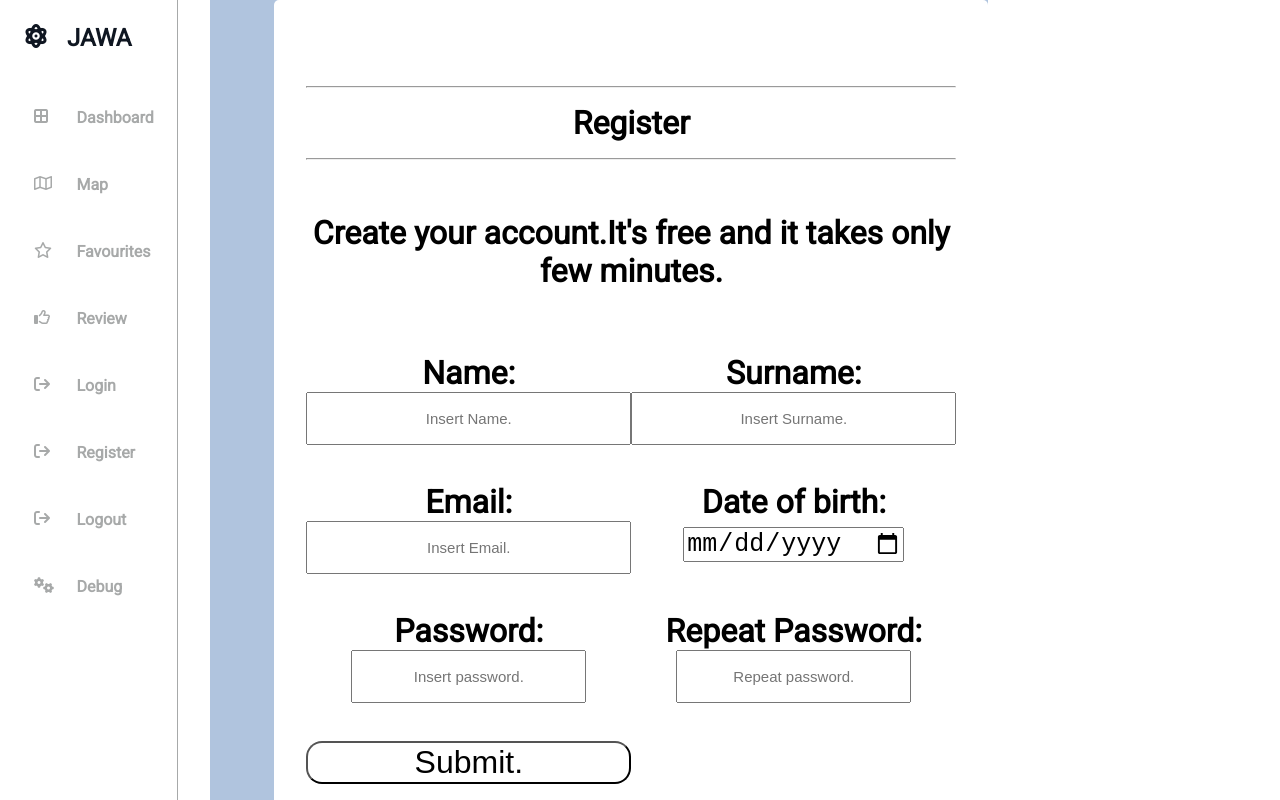
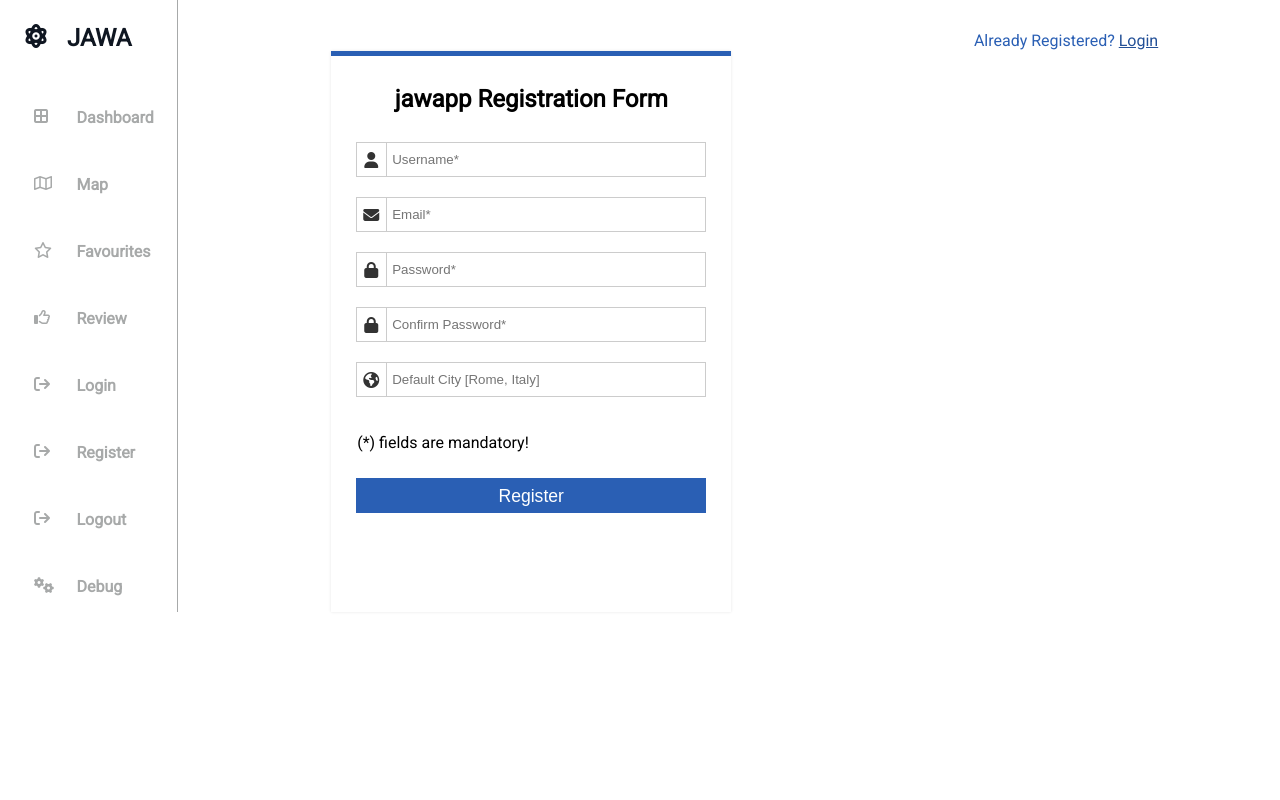
Before and after one commit to marco3724/jawapp, a Vue app: page /register in a window 1280 px wide. Shown: the top 800 px of the page. Built offline with nearby package versions, Linux system fonts and the light colour scheme.

Commit message:
new registration form

```diff
--- a/src/views/RegistrationFormView.vue
+++ b/src/views/RegistrationFormView.vue
@@ -1,55 +1,43 @@
 <template>
-<form action="" method="post" name="eseform" enctype="multipart/form-data">
-<div class="container">
-        <div class="registration">
-            <div class="h1">
-                <br>
-                <hr><b>Register</b><hr>
-                <br>
-                <b>Create your account.It's free and it takes only few minutes.</b>
+
+<div class="form_wrapper">
+  <div class="form_container">
+    <div class="title_container">
+      <h2>jawapp Registration Form</h2>
     </div>
-            <div class="content">
-                <div class="container-name">
-                        <b>Name:</b>
-                        <input type="text" placeholder="Insert Name." name="name" size="30"  maxlength="10" required><br><br>
+    <div class="row clearfix">
+      <div class="">
+        <form>
+          <div class="input_field"> <span><i aria-hidden="true" class="fa fa-user"></i></span>
+            <label for="username" class="hidden">Username</label>
+                <input type="text" name="username" placeholder="Username*" required/>
           </div>
-
-                <div class="container-surname">
-                    <b>Surname:</b>
-                    <input type="text" placeholder="Insert Surname." name="surname" size="30" maxlength="20"  required><br><br>
+          <div class="input_field"> <span><i aria-hidden="true" class="fa fa-envelope"></i></span>
+            <label for="email" class="hidden">Email</label>
+            <input type="email" name="email" placeholder="Email*" required />
           </div>
-
-                <div class="container-email">
-                        <b>Email:</b>
-                        <input type="text" placeholder="Insert Email." name="email" size="30"  maxlength="30" required><br><br>
+          <div class="input_field"> <span><i aria-hidden="true" class="fa fa-lock"></i></span>
+            <label for="password" class="hidden">Password</label>
+            <input type="password" name="password" placeholder="Password*" required />
           </div>
-
-                <div class="container-birth">
-                    <b>Date of birth:</b>
-                    <input type="date" name="birthdate" id="birthdate"  required><br><br>
+          <div class="input_field"> <span><i aria-hidden="true" class="fa fa-lock"></i></span>
+            <label for="conf-password" class="hidden">Confirm Password</label>
+            <input type="password" name="conf-password" placeholder="Confirm Password*" required />
           </div>
-
-                <div class="container-password">
-                    <b>Password:</b>
-                    <input type="password" placeholder="Insert password." name="password" id="password" required><br><br>
+          <div class="input_field"> <span><i aria-hidden="true" class="fa fa-globe"></i></span>
+            <label for="fav-city" class="hidden">Default City</label>
+                <input type="text" name="fav-city" placeholder="Default City [Rome, Italy]" />
           </div>
-
-                <div class="container-repeatpassword">
-                    <b>Repeat Password:</b>
-                    <input type="password" placeholder="Repeat password." name="password-repeat" id="password-repeat" required><br><br>
+          <div class="row mandatory">
+            <p>(*) fields are mandatory!</p>
           </div>
-
-                <button type="submit" class="registerbtn" color: white >Submit.</button><br>
-                <hr>
-            </div>
-        <div class="container-signin">
-                    <p>Already have an account? <a href="/">Sign in</a></p>
-                </div>
-                <div class="side-bar">
+          <input class="button" type="submit" value="Register" @click="form_handler"/>
+        </form>
       </div>
     </div>
   </div>
-</form>
+</div>
+<p class="footer">Already Registered? <a href="#" target="_blank">Login</a></p>
 </template>
 
 <script>
@@ -60,77 +48,202 @@ export default {
     }
   },
   methods: {
+    form_handler (event) {
+      console.log(event)
+    }
   },
   computed: {
   }
 }
 </script>
 
-<style scoped>
-@import url('https://fonts.googleapis.com/css2?family=Roboto&display=swap');
+<style lang="scss" scoped>
+$blue:#2a5fb4;
+$black:#000000;
+$grey:#cccccc;
 
-.registration{
-    display: grid;
-    grid-template:
-            'c . .'
-            'c a .'
-            'c b .'
-            'c b .'
-            'c d .' /1fr 5fr 1fr;
+body {
+    font-family: Verdana, Geneva, sans-serif;
+    font-size: 14px;
+    background: #f2f2f2;
+}
+.clearfix {
+    &:after {
+        content: "";
+        display: block;
+        clear: both;
+        visibility: hidden;
+        height: 0;
+    }
+}
+.form_wrapper {
+    background: #fff;
+    width: 400px;
+    max-width: 100%;
+    box-sizing: border-box;
+    padding: 25px;
+    margin: 8% auto 0;
+    position: relative;
+    z-index: 1;
+    border-top: 5px solid $blue;
+    -webkit-box-shadow: 0 0 3px rgba(0, 0, 0, 0.1);
+    -moz-box-shadow: 0 0 3px rgba(0, 0, 0, 0.1);
+    box-shadow: 0 0 3px rgba(0, 0, 0, 0.1);
+   opacity: 1;
+    h2 {
+        font-size: 1.5em;
+        line-height: 1.5em;
+        margin: 0;
+    }
+    .title_container {
         text-align: center;
-    background-color: lightsteelblue;
+        padding-bottom: 15px;
+    }
+    h3 {
+        font-size: 1.1em;
+        font-weight: normal;
+        line-height: 1.5em;
+        margin: 0;
+    }
+    label {
+        font-size: 12px;
+    }
+    .row {
+        margin: 10px -15px;
+        >div {
+            padding: 0 15px;
+            box-sizing: border-box;
+        }
+    }
+    .col_half {
+        width: 50%;
+        float: left;
+    }
+    .input_field {
+        position: relative;
+        margin-bottom: 20px;
+        >span {
+            position: absolute;
+            left: 0;
+            top: 0;
+            color: #333;
+            height: 100%;
+            border-right: 1px solid $grey;
+            text-align: center;
+            width: 30px;
+            >i {
+                padding-top: 10px;
+            }
+        }
+    }
+    .textarea_field {
+        >span {
+            >i {
+                padding-top: 10px;
+            }
+        }
+    }
+    input {
+    &[type="text"], &[type="email"], &[type="password"] {
+      width: 100%;
+      padding: 8px 10px 9px 35px;
+      height: 35px;
+      border: 1px solid $grey;
+      box-sizing: border-box;
+      outline: none;
+      -webkit-transition: all 0.30s ease-in-out;
+      -moz-transition: all 0.30s ease-in-out;
+      -ms-transition: all 0.30s ease-in-out;
+      transition: all 0.30s ease-in-out;
+    }
+    &[type="text"]:hover, &[type="email"]:hover, &[type="password"]:hover {
+      background: #fafafa;
+    }
+    &[type="text"]:focus, &[type="email"]:focus, &[type="password"]:focus {
+      -webkit-box-shadow: 0 0 2px 1px rgba(255, 169, 0, 0.5);
+      -moz-box-shadow: 0 0 2px 1px rgba(255, 169, 0, 0.5);
+      box-shadow: 0 0 2px 1px rgba(255, 169, 0, 0.5);
+      border: 1px solid $blue;
+      background: #fafafa;
+    }
+    &[type="submit"] {
+        background: $blue;
+        height: 35px;
+        line-height: 35px;
+        width: 100%;
+        border: none;
+        outline: none;
+        cursor: pointer;
+        color: #fff;
+        font-size: 1.1em;
+        margin-bottom: 10px;
+        -webkit-transition: all 0.30s ease-in-out;
+        -moz-transition: all 0.30s ease-in-out;
+        -ms-transition: all 0.30s ease-in-out;
+        transition: all 0.30s ease-in-out;
+        &:hover {
+            background: darken($blue,7%);
+        }
+        &:focus {
+            background: darken($blue,7%);
+        }
+    }
+  }
+}
+.form_container {
+    .row {
+        .col_half.last {
+            border-left: 1px solid $grey;
+        }
+    }
+}
+.footer {
+    position: relative;
+    z-index: 1;
+    text-align: center;
+    padding: 15px;
+    color: $blue;
+    a {
+        color: darken($blue,7%);
+    }
+}
+.mandatory {
+  position: relative;
+    z-index: 1;
+  overflow: hidden;
+  padding-left: 1rem;
 }
 
-.registration > div {
-    padding:1em 1em;
-    font-size: 2em;
+.hidden {
+  border: 0;
+  clip: rect(0 0 0 0);
+  height: 1px;
+  margin: -1px;
+  overflow: hidden;
+  padding: 0;
+  position: absolute;
+  width: 1px;
 }
 
-.h1 {grid-area:a;}
-.content{grid-area:b;}
-.side-bar{grid-area:c;}
-.container-signin{grid-area:d;}
-
-.content{
-    background-color:white;
-    border-bottom-left-radius: 5px;
-    border-bottom-right-radius: 5px;
+@media (max-width: 600px) {
+    .form_wrapper {
+        .col_half {
+            width: 100%;
+            float: none;
         }
-
-.registerbtn{
-    background-color: white;
-    font-size: 1em;
-    border-radius: 16px;
     }
-
-.registerbtn:hover {
-  background-color: whitesmoke;
-  color: black;
-    cursor: pointer;
+    .bottom_row {
+        .col_half {
+            width: 50%;
+            float: left;
         }
-
-.h1{
-        background-color:white;
-        border-top-left-radius: 5px;
-        border-top-right-radius: 5px;
-        font-weight: bolder;
     }
-
-input[type=text]
-{
-    padding:16px 16px;
-    text-align:center;
-    font-size: 15px;
+    .form_container {
+        .row {
+            .col_half.last {
+                border-left: none;
             }
-
-input[type=password]
-{
-    padding:16px 16px;
-    text-align:center;
-    font-size: 15px;
         }
-
-input[type=date]{
-    font-size: 25px;
+    }
 }
 </style>
```
Lines whose indentation alone changed are shown as unchanged.
